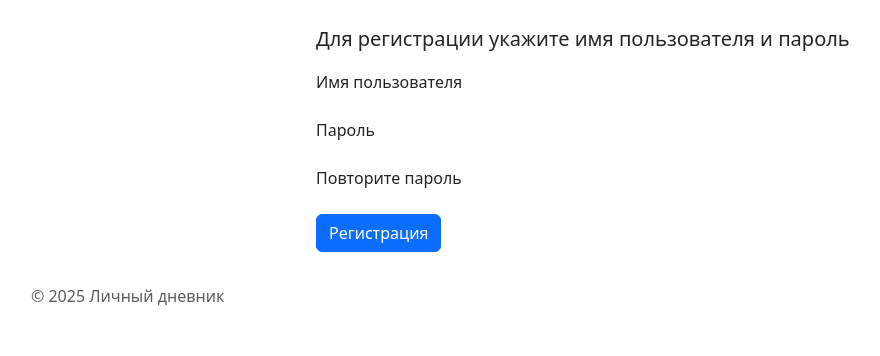
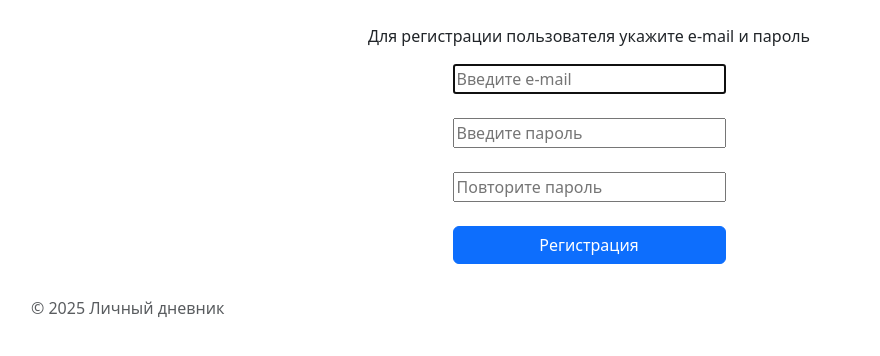
Before and after one commit to KarelinIvan/personal_diary, a Django app: page /users/registration/ in a window 1280 px wide. Shown: the part 104-460 px from the top of the page, without its empty margins (51-931 px from the left). Run offline with Django 5.2, Linux system fonts and the light colour scheme; some libraries are stand-ins or nearby versions.

Commit message:
35-й коммит,

```diff
--- a/users/forms.py
+++ b/users/forms.py
@@ -7,6 +7,7 @@ from users.models import User
 
 class StyleFormMixin:
     """ используется для настройки атрибутов виджетов форм в Django """
+
     def __init__(self, *args, **kwargs):
         super().__init__(*args, **kwargs)
         for field_name, field, in self.fields.items():
@@ -18,6 +19,11 @@ class StyleFormMixin:
 
 class UserRegisterForm(UserCreationForm):
     """ Форма для регистрации нового пользователя """
+    email = forms.EmailField(required=True, label="Email",
+                             widget=forms.EmailInput(attrs={'placeholder': 'Введите e-mail'}))
+    password1 = forms.CharField(widget=forms.PasswordInput(attrs={'placeholder': 'Введите пароль'}), label="Пароль")
+    password2 = forms.CharField(widget=forms.PasswordInput(attrs={'placeholder': 'Повторите пароль'}),
+                                label="Повторите пароль")
 
     class Meta:
         model = User
--- a/users/templates/users/registration.html
+++ b/users/templates/users/registration.html
@@ -1,6 +1,6 @@
 {% extends 'diary/base.html' %}
 {% load static %}
-{% block title %}Регистрация{% endblock %}
+{% block title %}Регистрация нового пользователя{% endblock %}
 
 {% block content %}
 <section class="my-registration-form">
@@ -16,36 +16,21 @@
 
                 <div class="row justify-content-center">
                     <div class="col-6">
-                        <p class="lead">Для регистрации укажите имя пользователя и пароль</p>
-                        {% if form.errors %}
-                        <div class="alert alert-danger">
-                            <strong>Исправьте ошибки в форме.</strong>
-                        </div>
-                        {% endif %}
+                        <p class="row justify-content-center">Для регистрации пользователя укажите e-mail и пароль</p>
                         <form method="post" action="{% url 'users:registration' %}">
                             {% csrf_token %}
-                            <div class="mb-3">
-                                <label for="id_username" class="form-label">Имя пользователя</label>
-                                {{ form.username }}
-                                {% for error in form.username.errors %}
-                                <div class="alert alert-danger">{{ error|escape }}</div>
-                                {% endfor %}
+                            <div class="d-grid gap-2 col-6 mx-auto mb-4">
+                                {{ form.email }}
                             </div>
-                            <div class="mb-3">
-                                <label for="id_password" class="form-label">Пароль</label>
-                                {{ form.password }}
-                                {% for error in form.password.errors %}
-                                <div class="alert alert-danger">{{ error|escape }}</div>
-                                {% endfor %}
+                            <div class="d-grid gap-2 col-6 mx-auto mb-4">
+                                {{ form.password1 }}
                             </div>
-                            <div class="mb-3">
-                                <label for="id_repeat_password" class="form-label">Повторите пароль</label>
-                                {{ form.repeat_password }}
-                                {% for error in form.repeat_password.errors %}
-                                <div class="alert alert-danger">{{ error|escape }}</div>
-                                {% endfor %}
+                            <div class="d-grid gap-2 col-6 mx-auto mb-4">
+                                {{ form.password2 }}
                             </div>
-                            <button type="submit" class="btn btn-primary">Регистрация</button>
+                            <div class="d-grid gap-2 col-6 mx-auto">
+                                <button type="submit" class="btn btn-primary">Регистрация</button>
+                            </div>
                         </form>
                     </div>
                 </div>
```
